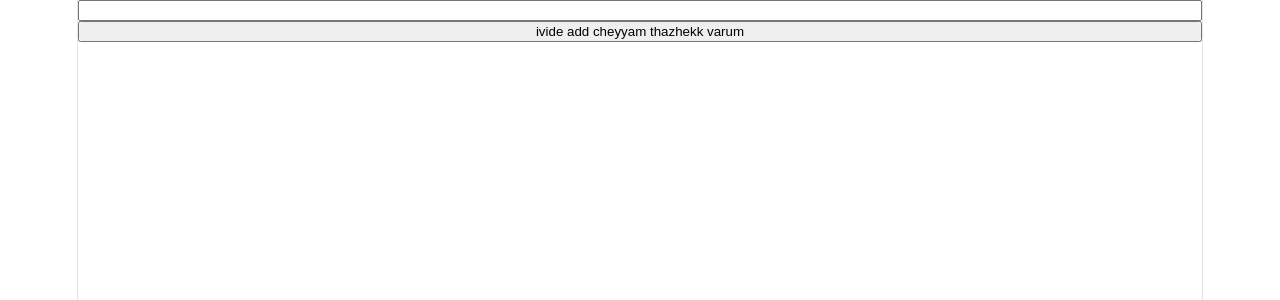
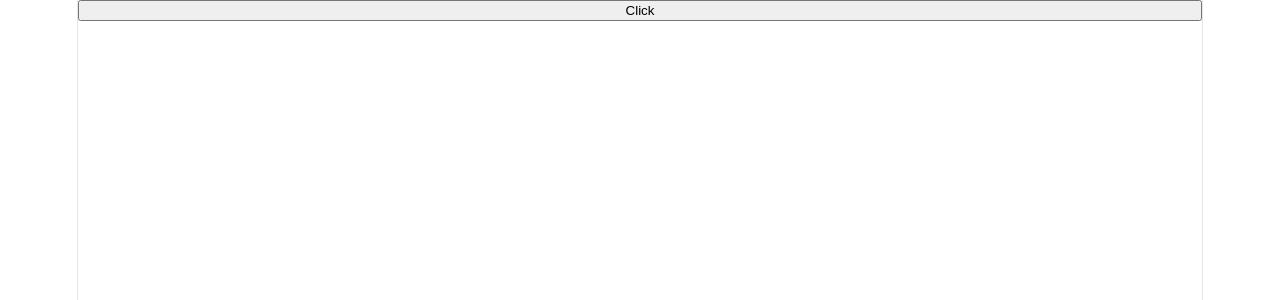
Before and after one commit to RameshRaveendran/reactc, a React (Vite) app: page / in a window 1280 px wide. Shown: the top 300 px of the page. Built offline with nearby package versions, Linux system fonts and the light colour scheme.

Commit message:
useref checkout

```diff
--- a/src/App.jsx
+++ b/src/App.jsx
@@ -4,48 +4,17 @@ import {
 } from "react";
 
 function App() {
+  const countRef = useRef(0);
 
-  const [notes, setNotes] =
-    useState([]);
-
-  const inputRef =
-    useRef(null);
-
-  function addNote() {
-
-    const value =
-      inputRef.current.value;
-
-    if (!value) return;
-
-    setNotes([
-      ...notes,
-      value
-    ]);
-
-    inputRef.current.value = "";
-
-    inputRef.current.focus();
-  }
+  const handleClick = () => {
+    countRef.current++;
+    console.log(countRef.current);
+  };
 
   return (
-    <>
-      <input
-        ref={inputRef}
-      />
-
-      <button
-        onClick={addNote}
-      >
-        ivide add cheyyam thazhekk varum
-      </button>
-
-      <ul>
-        {notes.map(note => (
-          <li>{note}</li>
-        ))}
-      </ul>
-    </>
+    <button onClick={handleClick}>
+      Click
+    </button>
   );
 }
 
```
